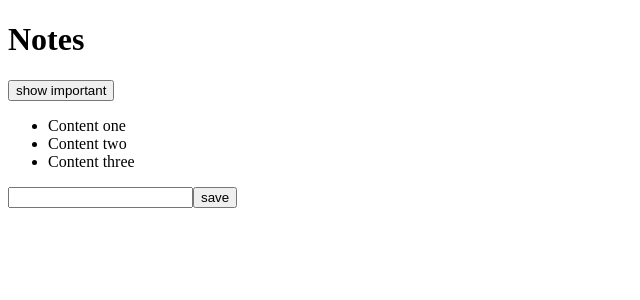
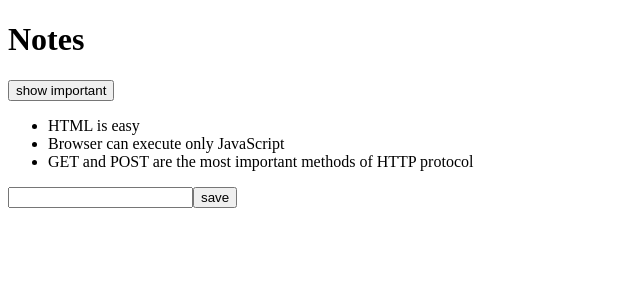
Before and after one commit to jyjian2/manageYourDay, a React (Vite) app: page / in a window 1280 px wide. Shown: the top 300 px of the page, without its empty margins (0-640 px from the left). Built offline with nearby package versions, Linux system fonts and the light colour scheme; data requests are answered from the project's data file.

Commit message:
added effect hook for fetch notes data from server to front end

```diff
--- a/src/App.jsx
+++ b/src/App.jsx
@@ -1,13 +1,30 @@
-import { useState } from 'react'
+import { useState, useEffect } from 'react'
+import axios from 'axios'
 import Note from './components/Note'
 
 
 
-const App = (props) => {
+const App = () => {
 
-  const [notes, setNotes] = useState(props.notes);
+  const [notes, setNotes] = useState([])
   const [newNote, setNewNote] = useState('')
   const [showAll, setShowAll] = useState(true)
+
+  useEffect(() => {
+    console.log(notes.length)
+    console.log("effect");
+    axios
+    .get("http://localhost:3001/notes")
+    .then( response => {
+      console.log("Promise fulfilled");
+      console.log(response.data)
+      setNotes(response.data)
+      //initial state will be ignore after react component render
+      //render time: change in their state or props
+    })
+  }, [])
+  console.log('render', notes.length, 'notes')
+
 
   const notesToShow = showAll
   ? notes : notes.filter(note => note.important)
@@ -34,6 +51,7 @@
         show {showAll ? 'important' : 'all'}
       </button>
       <ul>
+        {console.log(notesToShow)}
         {notesToShow.map(note => <Note key={note.id} note={note}/>)}
       </ul>
 
--- a/src/main.jsx
+++ b/src/main.jsx
@@ -1,27 +1,11 @@
 import React from 'react'
 import ReactDOM from 'react-dom/client'
 import App from './App.jsx'
+import axios from 'axios'
 
-const notes = [
-  {
-    id: 1,
-    content: 'Content one',
-    important: true
-  },
-  {
-    id: 2,
-    content: 'Content two',
-    important: false
-  },
-  {
-    id: 3,
-    content: 'Content three',
-    important: true
-  },
-]
 
 ReactDOM.createRoot(document.getElementById('root')).render(
   <React.StrictMode>
-    <App notes={notes}/>
+    <App/>
   </React.StrictMode>,
 )
```
